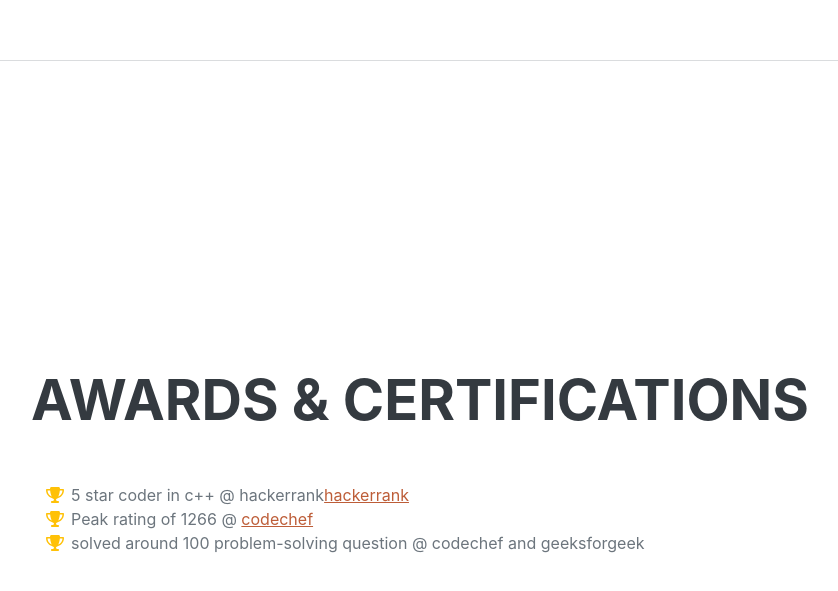
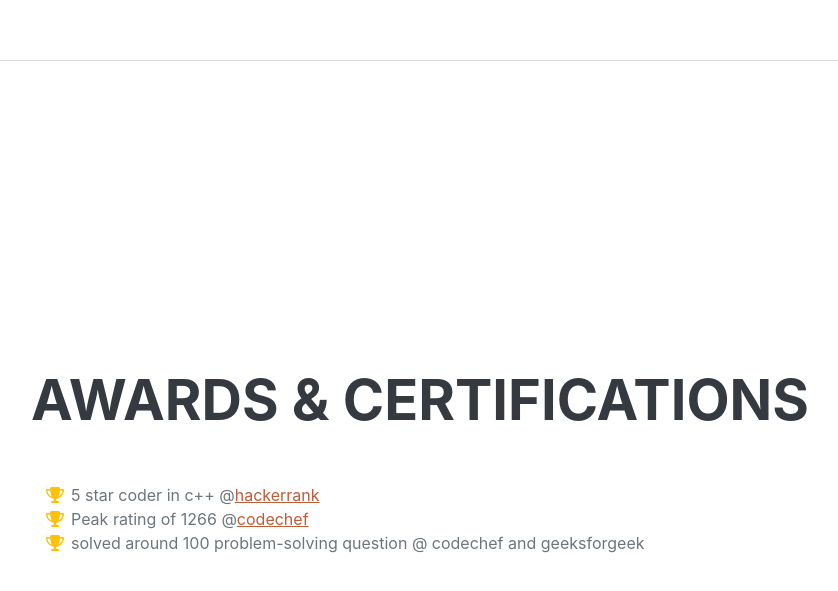
Before and after one commit to Nikhal-regi/Nikhal-regi.github.io, a website: page index.html in a window 1280 px wide. Shown: the part 3143-3734 px from the top of the page, without its empty margins (289-1127 px from the left). Drawn offline with nearby package versions, Linux system fonts and the light colour scheme; a web font is replaced by a local one.

Commit message:
Update index.html

```diff
--- a/index.html
+++ b/index.html
@@ -153,11 +153,11 @@
                     <ul class="fa-ul mb-0">
                         <li>
                             <span class="fa-li"><i class="fas fa-trophy text-warning"></i></span>
-                            5 star coder in c++ @ hackerrank<a href="https://www.hackerrank.com/RA2111029010015">hackerrank</a>
+                            5 star coder in c++ @<a href="https://www.hackerrank.com/RA2111029010015">hackerrank</a>
                         </li>
                         <li>
                             <span class="fa-li"><i class="fas fa-trophy text-warning"></i></span>
-                            Peak rating of 1266 @ <a href="https://www.codechef.com/users/nikhal">codechef</a>
+                            Peak rating of 1266 @<a href="https://www.codechef.com/users/nikhal">codechef</a>
                         </li>
                         <li>
                             <span class="fa-li"><i class="fas fa-trophy text-warning"></i></span>
```
